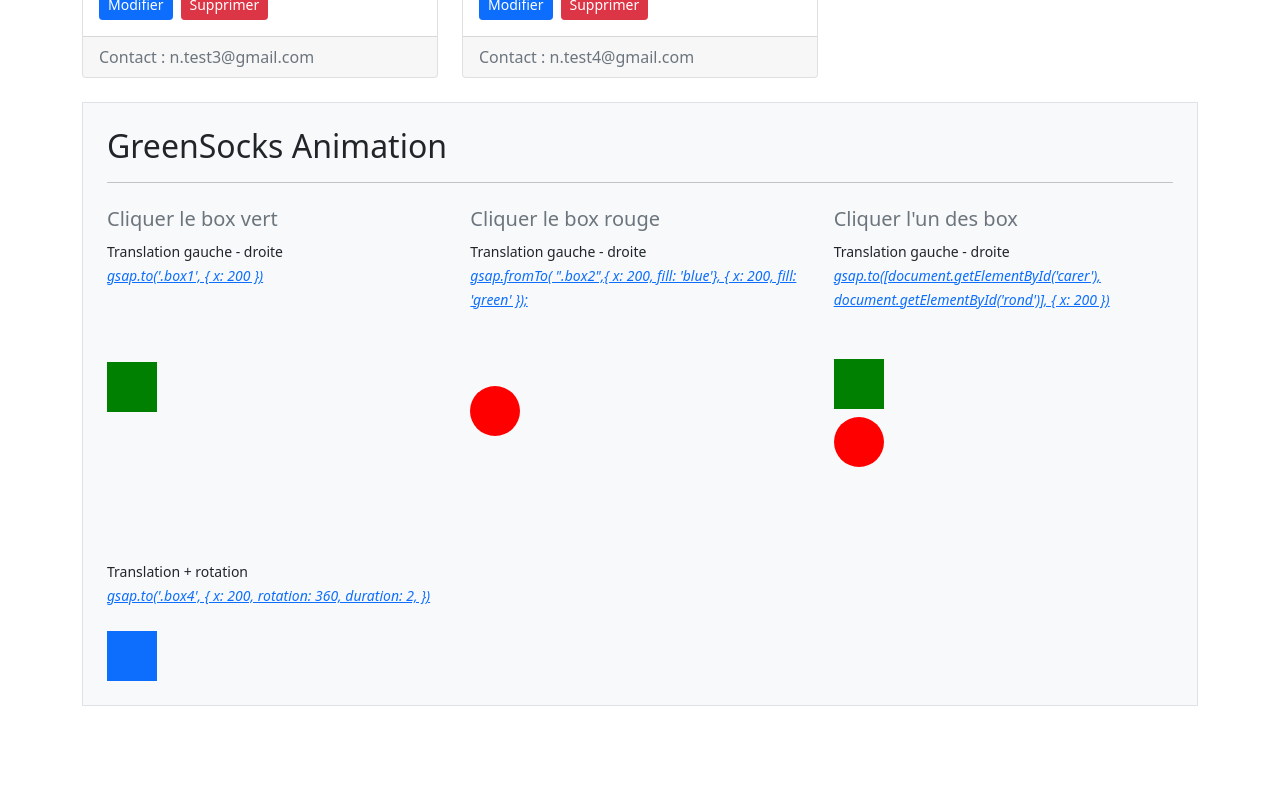
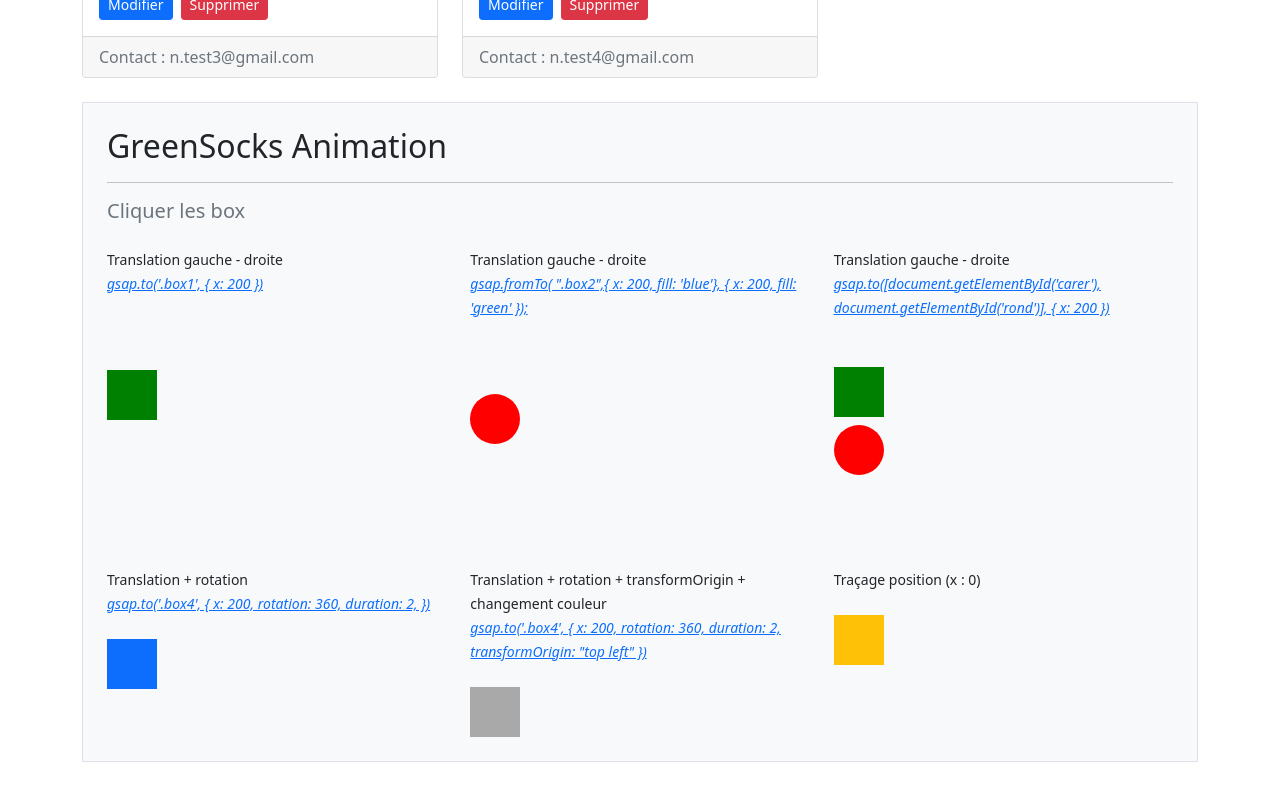
Before and after one commit to Nomena-Raminoheritiana/vuejsTest, a Vue app: page / in a window 1280 px wide. Shown: the part 1133-1933 px from the top of the page. Before the commit the page ends 1887 px from the top, so only its background shows below. Built offline with nearby package versions, Linux system fonts and the light colour scheme.

Commit message:
animation greenSock (animation var type objet, propriété transformOrigin, backgroundColor, rotation)

```diff
--- a/src/components/GreenSock.vue
+++ b/src/components/GreenSock.vue
@@ -2,9 +2,9 @@
   <div class="green-sock-container mt-4 mb-5 bg-light p-4 border">
     <h2>GreenSocks Animation</h2>
     <hr>
+    <h5 class="text-muted">Cliquer les box</h5>
     <div class="row mt-4">
       <div class="col-md-4">
-        <h5 class="text-muted">Cliquer le box vert</h5>
         <small>Translation gauche - droite</small><br>
         <small class="text-primary"> <i><u>gsap.to('.box1', {  x: 200 })</u></i></small>
         <div class="box-green-container">
@@ -12,7 +12,6 @@
         </div>
       </div>
       <div class="col-md-4">
-        <h5 class="text-muted">Cliquer le box rouge</h5>
         <small>Translation gauche - droite</small>
         <br>
         <small class="text-primary">
@@ -27,7 +26,6 @@
         </div>
       </div>
       <div class="col-md-4">
-        <h5 class="text-muted">Cliquer l'un des box</h5>
         <small>Translation gauche - droite</small>
         <br>
         <small class="text-primary">
@@ -64,10 +62,37 @@
         </div>
       </div>
       <div class="col-md-4">
-
+        <div class="mt-5">
+          <small>Translation + rotation + transformOrigin + changement couleur</small>
+          <br>
+          <small class="text-primary">
+            <i>
+              <u>
+                gsap.to('.box4', {
+                x: 200,
+                rotation: 360,
+                duration: 2,
+                transformOrigin: "top left"
+                })
+              </u>
+            </i>
+          </small>
+          <div class="box box5 secondary mt-4" @click="animerBox5" id="carer" ></div>
+        </div>
       </div>
       <div class="col-md-4">
+        <div class="mt-5">
+          <small>Traçage position (x : {{ box6Data.x }})</small>
+          <br>
+          <small class="text-primary">
+            <i>
+              <u>
 
+              </u>
+            </i>
+          </small>
+          <div class="box box6 bg-warning mt-4" @click="animerBox6" id="carer" ></div>
+        </div>
       </div>
     </div>
   </div>
@@ -94,6 +119,9 @@
   .red {
     background: red
   }
+  .secondary {
+    background: darkgray;
+  }
 </style>
 <script>
   import {gsap} from 'gsap'
@@ -104,7 +132,12 @@
         boxVert: true,
         boxRouge: true,
         boxDouble: true,
-        box4: true
+        box4: true,
+        box5: true,
+        box6: true,
+        box6Data : {
+          x : 0
+        }
       }
     },
     methods: {
@@ -138,6 +171,36 @@
           rotation: rotation,
           duration: 2,
         })
+      },
+      animerBox5() {
+        const x = this.box5 ? 200 : 0
+        const rotation = this.box5 ? 360 : -360
+        this.box5 = !this.box5
+        gsap.to('.box5', {
+          x: x,
+          rotation: rotation,
+          duration: 2,
+          transformOrigin: "top left",
+          backgroundColor: '#8d3dae',
+        })
+      }
+      ,
+      animerBox6() {
+        const x = this.box6 ? 200 : 0
+        let coordonee = { axeX : this.box6 ? 0 : 200 }
+        this.box6 = !this.box6
+        gsap.to('.box6', {
+          x: x,
+          duration: 5,
+        })
+        gsap.to(coordonee, {
+          axeX: x,
+          duration: 5,
+          onUpdate: () => {
+            this.box6Data.x = coordonee.axeX
+          }
+        })
+
       }
     }
     ,
```
